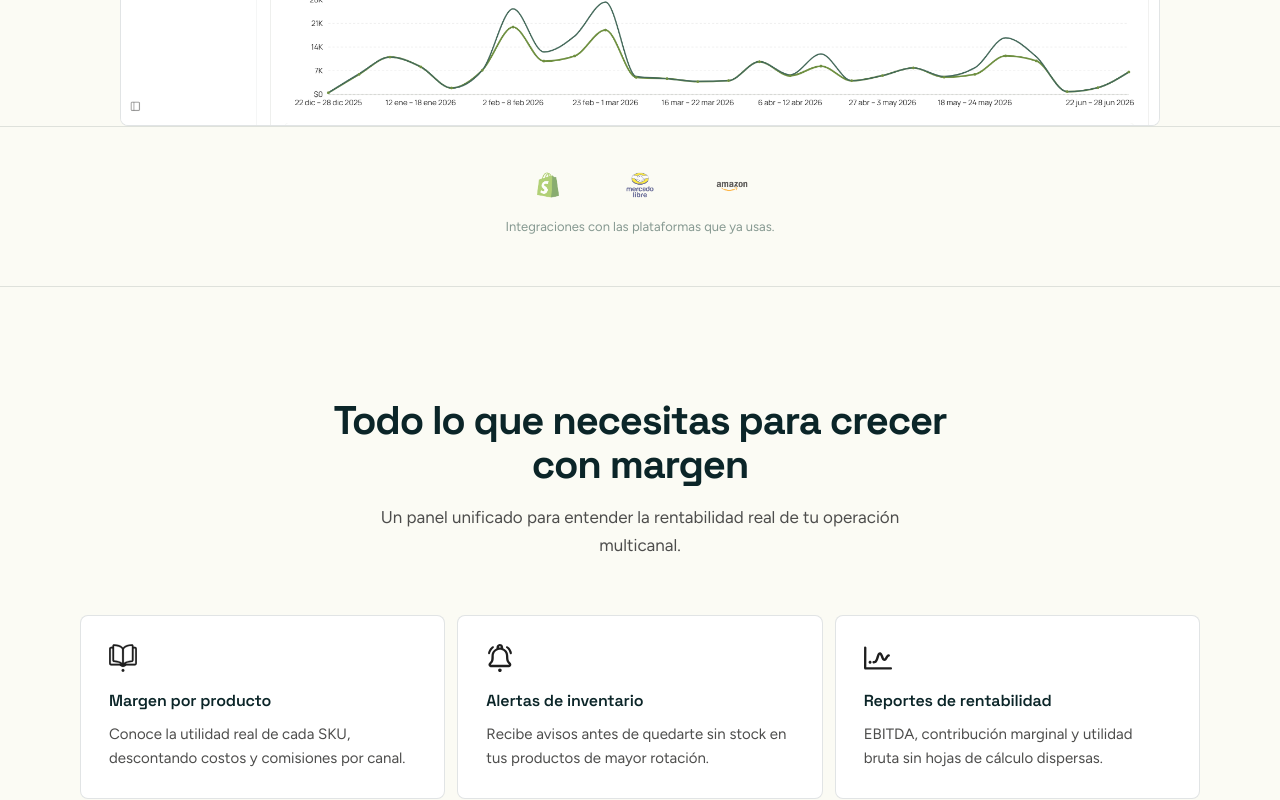
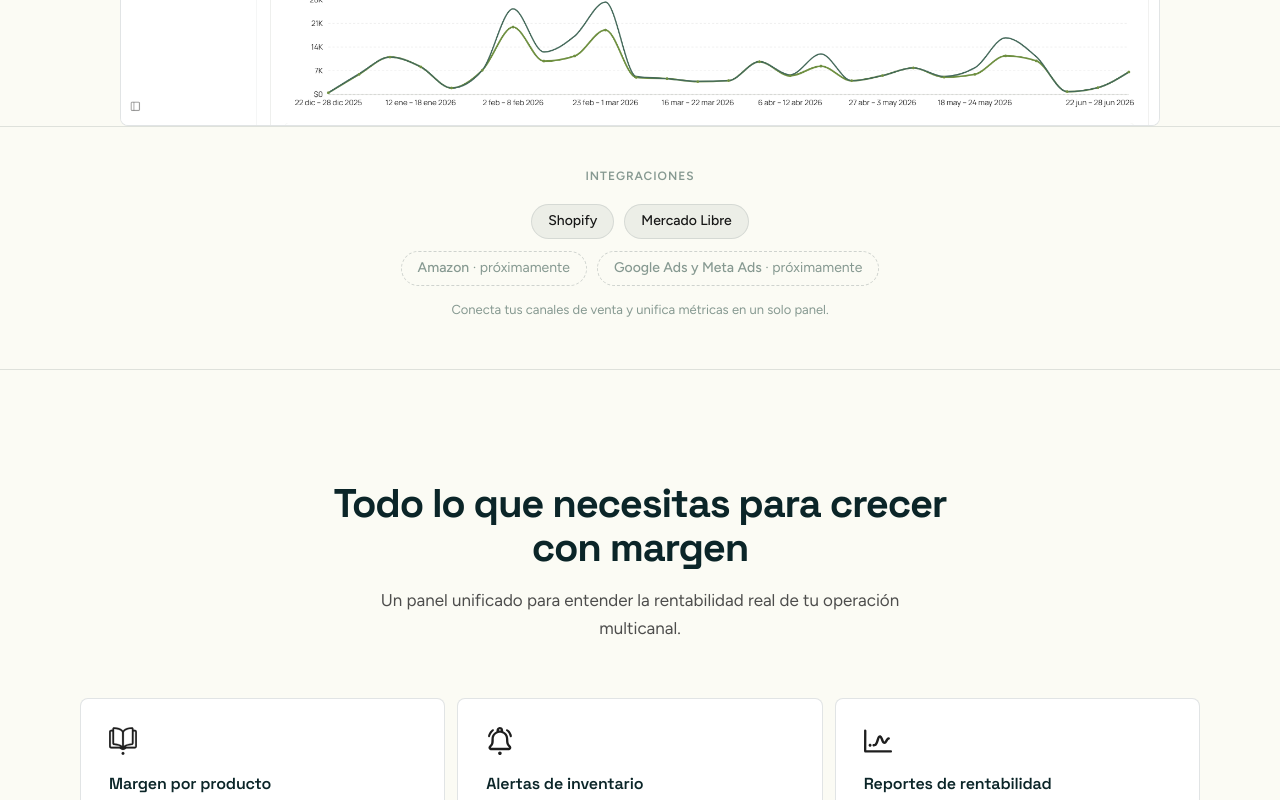
Before and after one commit to alenna-analytics/alenna-landing, a React (Vite) app: page / in a window 1280 px wide. Shown: the part 960-1760 px from the top of the page. Built offline with nearby package versions, Linux system fonts and the light colour scheme; no server answers.

Commit message:
Update landing integrations and add terms page shell
Replace platform logos with text-only pills showing Shopify and Mercado Libre as available, with Amazon and ad channels marked as coming soon. Add /terminos placeholder route and footer legal links.

```diff
--- a/src/App.tsx
+++ b/src/App.tsx
@@ -1,6 +1,8 @@
 import { LandingPage } from '@/pages/LandingPage'
 import { PrivacyPolicyPage } from '@/pages/PrivacyPolicyPage'
+import { TermsPage } from '@/pages/TermsPage'
 import { PRIVACY_PATH } from '@/lib/i18n/privacy-strings'
+import { TERMS_PATH } from '@/lib/i18n/terms-strings'
 import { currentAppPath } from '@/lib/utils'
 
 export default function App() {
@@ -10,5 +12,9 @@ export default function App() {
     return <PrivacyPolicyPage />
   }
 
+  if (path === TERMS_PATH) {
+    return <TermsPage />
+  }
+
   return <LandingPage />
 }
--- /dev/null
+++ b/src/components/IntegrationsSection.tsx
@@ -0,0 +1,38 @@
+import { FadeIn } from '@/components/ui/FadeIn'
+import type { LandingStringKey } from '@/lib/i18n/landing-strings'
+import { landingT } from '@/lib/i18n/landing-strings'
+import { useLanguage } from '@/providers/language-provider'
+
+const AVAILABLE: LandingStringKey[] = ['integrationShopify', 'integrationMercadoLibre']
+const COMING_SOON: LandingStringKey[] = ['integrationAmazonSoon', 'integrationAdsSoon']
+
+export function IntegrationsSection() {
+  const { lang } = useLanguage()
+
+  return (
+    <section className="integrations" id="integrations">
+      <div className="container">
+        <FadeIn className="integrations__inner">
+          <p className="integrations__eyebrow">{landingT(lang, 'integrationsEyebrow')}</p>
+          <div className="integrations__groups">
+            <ul className="integrations__list" aria-label={landingT(lang, 'integrationsAvailableLabel')}>
+              {AVAILABLE.map((key) => (
+                <li key={key} className="integrations__pill integrations__pill--available">
+                  {landingT(lang, key)}
+                </li>
+              ))}
+            </ul>
+            <ul className="integrations__list" aria-label={landingT(lang, 'integrationsComingSoonLabel')}>
+              {COMING_SOON.map((key) => (
+                <li key={key} className="integrations__pill integrations__pill--soon">
+                  {landingT(lang, key)}
+                </li>
+              ))}
+            </ul>
+          </div>
+          <p className="integrations__caption">{landingT(lang, 'integrationsCaption')}</p>
+        </FadeIn>
+      </div>
+    </section>
+  )
+}
--- a/src/components/SiteFooter.tsx
+++ b/src/components/SiteFooter.tsx
@@ -1,5 +1,6 @@
 import { LangToggle } from '@/components/LangToggle'
 import { PRIVACY_PATH } from '@/lib/i18n/privacy-strings'
+import { TERMS_PATH } from '@/lib/i18n/terms-strings'
 import { landingT } from '@/lib/i18n/landing-strings'
 import { publicAsset, sitePath } from '@/lib/utils'
 import { useLanguage } from '@/providers/language-provider'
@@ -29,10 +30,11 @@ export function SiteFooter() {
             <a href={`mailto:${CONTACT_EMAIL}`} className="footer__email">
               {CONTACT_EMAIL}
             </a>
-            <a href={sitePath(PRIVACY_PATH)}>{landingT(lang, 'footerPrivacy')}</a>
           </div>
           <div className="footer__col">
-            <a href="#">{landingT(lang, 'footerTerms')}</a>
+            <p className="footer__col-label">{landingT(lang, 'footerLegal')}</p>
+            <a href={sitePath(PRIVACY_PATH)}>{landingT(lang, 'footerPrivacy')}</a>
+            <a href={sitePath(TERMS_PATH)}>{landingT(lang, 'footerTerms')}</a>
           </div>
         </div>
 
--- a/src/components/SocialProofSection.tsx
+++ /dev/null
@@ -1,23 +0,0 @@
-import { FadeIn } from '@/components/ui/FadeIn'
-import { PARTNER_LOGOS } from '@/lib/integration-logos'
-import { landingT } from '@/lib/i18n/landing-strings'
-import { useLanguage } from '@/providers/language-provider'
-
-export function SocialProofSection() {
-  const { lang } = useLanguage()
-
-  return (
-    <section className="social-proof" id="social-proof">
-      <div className="container">
-        <FadeIn className="social-proof__inner">
-          <div className="social-proof__logos" aria-label="Plataformas compatibles">
-            {PARTNER_LOGOS.map((logo) => (
-              <img key={logo.alt} src={logo.src} alt={logo.alt} height={36} />
-            ))}
-          </div>
-          <p className="social-proof__caption">{landingT(lang, 'socialProofCaption')}</p>
-        </FadeIn>
-      </div>
-    </section>
-  )
-}
--- a/src/index.css
+++ b/src/index.css
@@ -433,15 +433,77 @@ h3,
   vertical-align: top;
 }
 
-/* Social proof — centered logo wall */
-.social-proof {
+/* Integrations — text-only platform list */
+.integrations {
   padding-block: 40px 48px;
   border-top: 1px solid var(--line);
   background: var(--cream-white);
 }
 
-.social-proof__inner {
+.integrations__inner {
   text-align: center;
+}
+
+.integrations__eyebrow {
+  margin: 0 0 18px;
+  font-size: 12px;
+  font-weight: 600;
+  letter-spacing: 0.08em;
+  text-transform: uppercase;
+  color: var(--sage-light);
+}
+
+.integrations__groups {
+  display: flex;
+  flex-direction: column;
+  align-items: center;
+  gap: 12px;
+  margin-bottom: 14px;
+}
+
+.integrations__list {
+  display: flex;
+  flex-wrap: wrap;
+  align-items: center;
+  justify-content: center;
+  gap: 10px;
+  margin: 0;
+  padding: 0;
+  list-style: none;
+}
+
+.integrations__pill {
+  padding: 8px 16px;
+  border-radius: 999px;
+  font-size: 14px;
+  font-weight: 500;
+  line-height: 1.2;
+}
+
+.integrations__pill--available {
+  color: var(--ink);
+  background: rgba(11, 37, 40, 0.06);
+  border: 1px solid rgba(11, 37, 40, 0.1);
+}
+
+.integrations__pill--soon {
+  color: var(--sage-light);
+  background: transparent;
+  border: 1px dashed rgba(11, 37, 40, 0.18);
+}
+
+.integrations__pill--soon::after {
+  content: ' · próximamente';
+  font-weight: 400;
+}
+
+html[lang='en'] .integrations__pill--soon::after {
+  content: ' · coming soon';
+}
+
+.integrations__caption {
+  font-size: 13px;
+  color: var(--sage-light);
 }
 
 /* How it works — sage band */
@@ -456,28 +518,6 @@ h3,
 
 .how-it-works .section-title {
   color: var(--cream-white);
-}
-
-.social-proof__logos {
-  display: flex;
-  flex-wrap: wrap;
-  align-items: center;
-  justify-content: center;
-  gap: 40px 56px;
-  margin-bottom: 14px;
-}
-
-.social-proof__logos img {
-  height: 36px;
-  width: auto;
-  max-width: 160px;
-  object-fit: contain;
-  opacity: 0.72;
-}
-
-.social-proof__caption {
-  font-size: 13px;
-  color: var(--sage-light);
 }
 
 /* Features — bordered cards on light */
@@ -789,6 +829,11 @@ h3,
   margin: 0 0 40px;
 }
 
+.legal-page__intro--placeholder {
+  font-style: italic;
+  color: var(--text-muted);
+}
+
 .legal-page__section {
   margin-bottom: 32px;
 }
--- a/src/lib/i18n/landing-strings.ts
+++ b/src/lib/i18n/landing-strings.ts
@@ -12,16 +12,22 @@ const LANDING_STRINGS = {
     heroHeadlineLine1: 'Tu inteligencia comercial',
     heroHeadlineLine2: 'empieza aquí',
     heroSupporting:
-      'Conecta Shopify, Amazon, Mercado Libre y tus canales de Ads para transformar tus datos en insights de margen, alertas de inventario y reportes de rentabilidad.',
+      'Conecta Shopify y Mercado Libre para transformar tus datos en insights de margen, alertas de inventario y reportes de rentabilidad. Amazon y canales de publicidad próximamente.',
     heroCtaPrimary: 'Empezar gratis',
     heroCtaSecondary: 'Ver funcionalidades',
-    socialProofLabel: 'Conectado con',
-    socialProofCaption: 'Integraciones con las plataformas que ya usas.',
+    integrationsEyebrow: 'Integraciones',
+    integrationsAvailableLabel: 'Disponibles ahora',
+    integrationsComingSoonLabel: 'Próximamente',
+    integrationShopify: 'Shopify',
+    integrationMercadoLibre: 'Mercado Libre',
+    integrationAmazonSoon: 'Amazon',
+    integrationAdsSoon: 'Google Ads y Meta Ads',
+    integrationsCaption: 'Conecta tus canales de venta y unifica métricas en un solo panel.',
     howEyebrow: 'Cómo funciona',
     howTitle: 'De la tienda al insight en minutos',
     step1Title: 'Conecta tu tienda',
     step1Desc:
-      'Integra Shopify, Mercado Libre y Amazon con unos pocos clics. Sin código ni configuraciones complejas.',
+      'Conecta Shopify y Mercado Libre en pocos clics. Amazon estará disponible pronto. Sin código ni configuraciones complejas.',
     step2Title: 'Sincronizamos tus datos',
     step2Desc:
       'Importamos pedidos, productos y costos automáticamente. Tus métricas se actualizan para que siempre trabajes con datos al día.',
@@ -95,16 +101,22 @@ const LANDING_STRINGS = {
     heroHeadlineLine1: 'Your commerce intelligence',
     heroHeadlineLine2: 'starts here',
     heroSupporting:
-      'Connect Shopify, Amazon, Mercado Libre, and your Ads channels to transform your data into margin insights, inventory alerts, and profitability reports.',
+      'Connect Shopify and Mercado Libre to transform your data into margin insights, inventory alerts, and profitability reports. Amazon and advertising channels coming soon.',
     heroCtaPrimary: 'Start free',
     heroCtaSecondary: 'See features',
-    socialProofLabel: 'Connected with',
-    socialProofCaption: 'Integrations with the platforms you already use.',
+    integrationsEyebrow: 'Integrations',
+    integrationsAvailableLabel: 'Available now',
+    integrationsComingSoonLabel: 'Coming soon',
+    integrationShopify: 'Shopify',
+    integrationMercadoLibre: 'Mercado Libre',
+    integrationAmazonSoon: 'Amazon',
+    integrationAdsSoon: 'Google Ads and Meta Ads',
+    integrationsCaption: 'Connect your sales channels and unify metrics in one dashboard.',
     howEyebrow: 'How it works',
     howTitle: 'From store to insight in minutes',
     step1Title: 'Connect your store',
     step1Desc:
-      'Integrate Shopify, Mercado Libre, and Amazon in a few clicks. No code or complex setup.',
+      'Connect Shopify and Mercado Libre in a few clicks. Amazon will be available soon. No code or complex setup.',
     step2Title: 'We sync your data',
     step2Desc:
       'We import orders, products, and costs automatically. Your metrics stay up to date so you always work with fresh data.',
--- /dev/null
+++ b/src/lib/i18n/terms-strings.ts
@@ -0,0 +1,33 @@
+import type { Language } from '@/providers/language-provider'
+
+export type TermsContent = {
+  metaTitle: string
+  brandLabel: string
+  title: string
+  placeholder: string
+}
+
+const TERMS_ES: TermsContent = {
+  metaTitle: 'Términos y Condiciones — Alenna Analytics',
+  brandLabel: 'Alenna Analytics',
+  title: 'Términos y Condiciones',
+  placeholder: 'El contenido de estos términos se publicará próximamente.',
+}
+
+const TERMS_EN: TermsContent = {
+  metaTitle: 'Terms and Conditions — Alenna Analytics',
+  brandLabel: 'Alenna Analytics',
+  title: 'Terms and Conditions',
+  placeholder: 'The terms content will be published soon.',
+}
+
+const TERMS_CONTENT: Record<Language, TermsContent> = {
+  es: TERMS_ES,
+  en: TERMS_EN,
+}
+
+export function termsContent(lang: Language): TermsContent {
+  return TERMS_CONTENT[lang]
+}
+
+export const TERMS_PATH = '/terminos'
--- a/src/lib/integration-logos.ts
+++ /dev/null
@@ -1,14 +0,0 @@
-import amazonLogo from '@/assets/partners/amazon_logo.png'
-import mercadolibreLogo from '@/assets/partners/mercado_libre_logo.png'
-import shopifyLogo from '@/assets/partners/shopify_logo.png'
-
-export type PartnerLogo = {
-  src: string
-  alt: string
-}
-
-export const PARTNER_LOGOS: PartnerLogo[] = [
-  { src: shopifyLogo, alt: 'Shopify' },
-  { src: mercadolibreLogo, alt: 'Mercado Libre' },
-  { src: amazonLogo, alt: 'Amazon' },
-]
--- a/src/pages/LandingPage.tsx
+++ b/src/pages/LandingPage.tsx
@@ -2,10 +2,10 @@ import { FeaturesSection } from '@/components/FeaturesSection'
 import { FinalCtaSection } from '@/components/FinalCtaSection'
 import { HeroSection } from '@/components/HeroSection'
 import { HowItWorksSection } from '@/components/HowItWorksSection'
+import { IntegrationsSection } from '@/components/IntegrationsSection'
 import { PricingSection } from '@/components/PricingSection'
 import { SiteFooter } from '@/components/SiteFooter'
 import { SiteHeader } from '@/components/SiteHeader'
-import { SocialProofSection } from '@/components/SocialProofSection'
 
 export function LandingPage() {
   return (
@@ -13,7 +13,7 @@ export function LandingPage() {
       <SiteHeader />
       <main>
         <HeroSection />
-        <SocialProofSection />
+        <IntegrationsSection />
         <FeaturesSection />
         <HowItWorksSection />
         <PricingSection />
--- /dev/null
+++ b/src/pages/TermsPage.tsx
@@ -0,0 +1,34 @@
+import { SiteFooter } from '@/components/SiteFooter'
+import { SiteHeader } from '@/components/SiteHeader'
+import { TERMS_PATH, termsContent } from '@/lib/i18n/terms-strings'
+import { sitePath } from '@/lib/utils'
+import { useLanguage } from '@/providers/language-provider'
+import { useEffect } from 'react'
+
+export function TermsPage() {
+  const { lang } = useLanguage()
+  const content = termsContent(lang)
+
+  useEffect(() => {
+    document.title = content.metaTitle
+  }, [content.metaTitle])
+
+  return (
+    <>
+      <SiteHeader />
+      <main className="legal-page">
+        <div className="container legal-page__inner">
+          <a href={sitePath('/')} className="legal-page__back">
+            ← {lang === 'es' ? 'Volver al inicio' : 'Back to home'}
+          </a>
+          <p className="legal-page__brand">{content.brandLabel}</p>
+          <h1 className="legal-page__title">{content.title}</h1>
+          <p className="legal-page__intro legal-page__intro--placeholder">{content.placeholder}</p>
+        </div>
+      </main>
+      <SiteFooter />
+    </>
+  )
+}
+
+export { TERMS_PATH }
```
